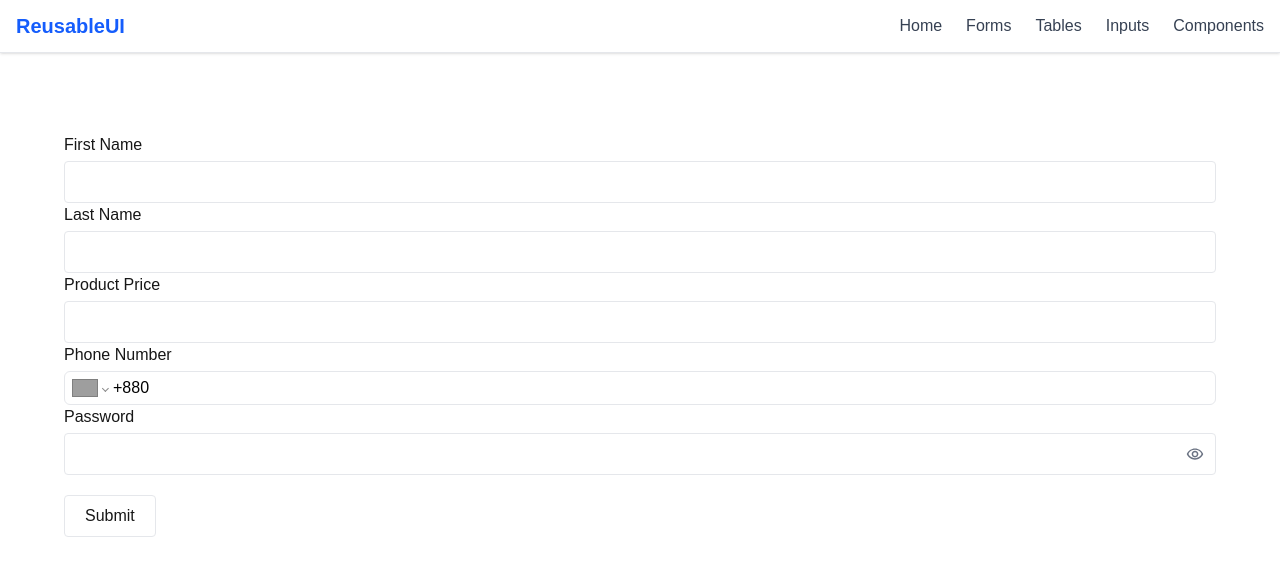
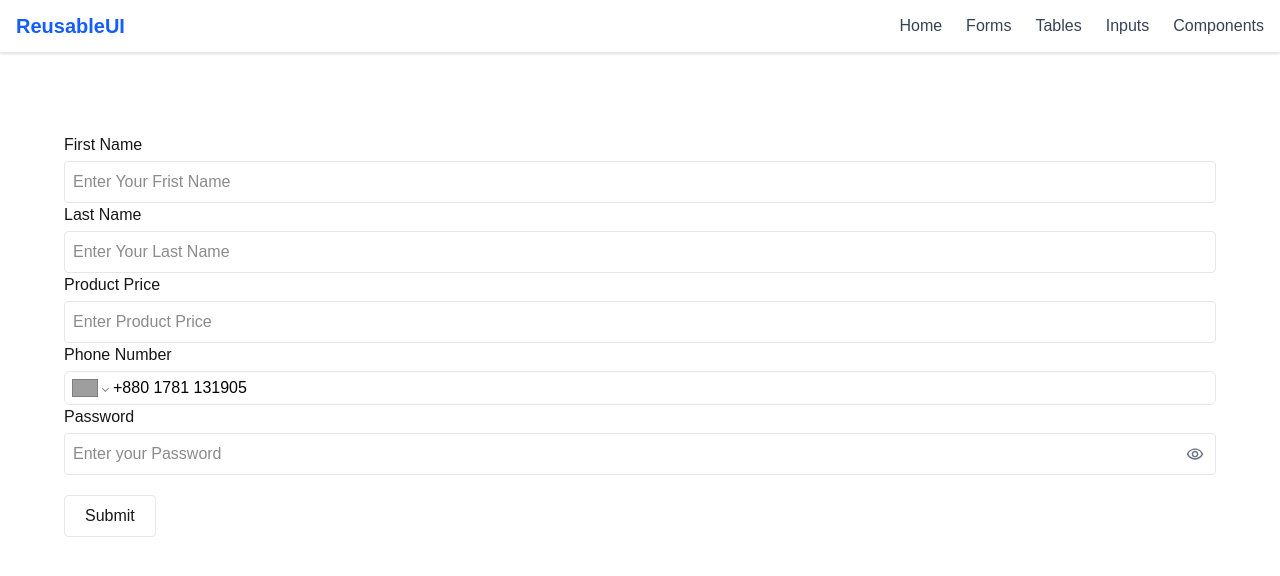
Before and after one commit to mrashed21/reusable_components_javascript, a Next.js app: page /forms in a window 1280 px wide. Shown: the top 576 px of the page. Built offline with nearby package versions, Linux system fonts and the light colour scheme; grey boxes are pictures that could not be loaded.

Commit message:
add placeholder

```diff
--- a/src/components/Home/InputFeaild.jsx
+++ b/src/components/Home/InputFeaild.jsx
@@ -15,6 +15,8 @@ const InputFeild = () => {
     formState: { errors },
   } = useForm({ mode: "onChange" });
 
+  const [phoneValue, setPhoneValue] = useState("+8801781131905");
+
   const handleSubmitData = (data) => {
     console.log("Form Data:", data);
   };
@@ -27,6 +29,7 @@ const InputFeild = () => {
           register={register}
           name="user_frist_name"
           lable="First Name"
+          placeholder="Enter Your Frist Name"
           validation={{
             required: "First name is required.",
             pattern: {
@@ -41,6 +44,7 @@ const InputFeild = () => {
           register={register}
           name="user_last_name"
           lable="Last Name"
+          placeholder="Enter Your Last Name"
           validation={{
             required: "Last name is required.",
             pattern: {
@@ -56,6 +60,7 @@ const InputFeild = () => {
           register={register}
           name="product_price"
           lable="Product Price"
+          placeholder="Enter Product Price"
           validation={{
             required: "Product Price is required.",
             setValueAs: (v) => (v === "" ? undefined : Number(v)),
@@ -74,6 +79,9 @@ const InputFeild = () => {
           register={register}
           name="user_phone"
           setValue={setValue}
+          phoneValue={phoneValue}
+          setPhoneValue={setPhoneValue}
+          placeholder="Enter Your Phone Number"
           validation={{
             required: "Phone number is required.",
           }}
@@ -85,6 +93,7 @@ const InputFeild = () => {
           register={register}
           name="user_password"
           lable="Password"
+          placeholder="Enter your Password"
           validation={{
             required: "Password is required.",
             validate: {
--- a/src/components/Reusable/InputNumber/InputNumber.jsx
+++ b/src/components/Reusable/InputNumber/InputNumber.jsx
@@ -2,6 +2,7 @@ const InputNumber = ({
   register,
   name,
   lable,
+    placeholder,
   classname,
   validation,
   error,
@@ -15,6 +16,7 @@ const InputNumber = ({
           ...validation,
         })}
         id={name}
+        placeholder={placeholder}
         className={`border border-gray-200 rounded focus:outline-none p-2 ${classname} ${
           error ? "border-red-500" : ""
         }`}
--- a/src/components/Reusable/InputPassowrd/InputPassword.jsx
+++ b/src/components/Reusable/InputPassowrd/InputPassword.jsx
@@ -8,6 +8,7 @@ const InputPassword = ({
   name,
   lable,
   classname,
+  placeholder,
   validation,
   error,
 }) => {
@@ -21,6 +22,7 @@ const InputPassword = ({
           type={showPassword ? "text" : "password"}
           {...register(name, validation)}
           id={name}
+          placeholder={placeholder}
           className={`border border-gray-200 rounded focus:outline-none p-2 pr-10 w-full ${classname} ${
             error ? "border-red-500" : ""
           }`}
--- a/src/components/Reusable/InputText/InputText.jsx
+++ b/src/components/Reusable/InputText/InputText.jsx
@@ -1,4 +1,4 @@
-const InputText = ({ register, name, lable, classname, validation, error }) => {
+const InputText = ({ register, name, lable, classname,placeholder, validation, error }) => {
   return (
     <div className="flex flex-col space-y-1">
       <label htmlFor={name}>{lable}</label>
@@ -6,6 +6,7 @@ const InputText = ({ register, name, lable, classname, validation, error }) => {
         // Pass the validation rules here
         {...register(name, validation)}
         id={name}
+        placeholder={placeholder}
         className={`border border-gray-200 rounded focus:outline-none p-2 ${classname} ${
           error ? "border-red-500" : ""
         }`}
--- a/src/components/Reusable/ReactPhoneInput/ReactPhoneInput.jsx
+++ b/src/components/Reusable/ReactPhoneInput/ReactPhoneInput.jsx
@@ -1,5 +1,4 @@
 "use client";
-import { useState } from "react";
 import PhoneInput, {
   isPossiblePhoneNumber,
   isValidPhoneNumber,
@@ -11,11 +10,12 @@ const ReactPhoneInput = ({
   register,
   name,
   setValue,
+  phoneValue,
+  setPhoneValue,
+  placeholder,
   validation,
   error,
 }) => {
-  const [phoneValue, setPhoneValue] = useState("");
-
   const handlePhoneChange = (value) => {
     setPhoneValue(value || "");
     setValue(name, value || "", {
@@ -48,7 +48,7 @@ const ReactPhoneInput = ({
 
       <PhoneInput
         className="w-full rounded-md border border-gray-200 bg-white px-2 py-1 text-black focus:outline-0"
-        placeholder="Enter phone number"
+        placeholder={placeholder}
         id={name}
         value={phoneValue}
         defaultCountry="BD"
```
